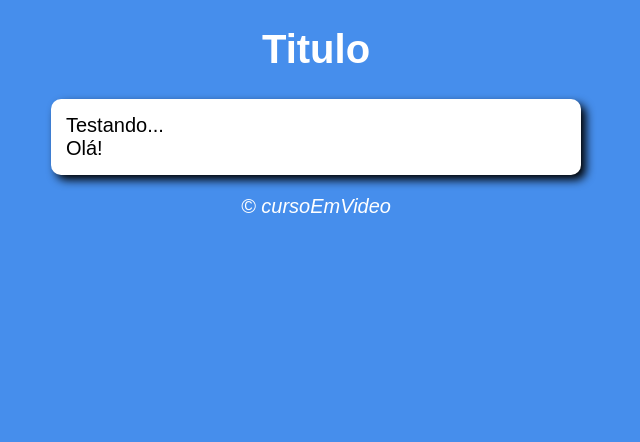
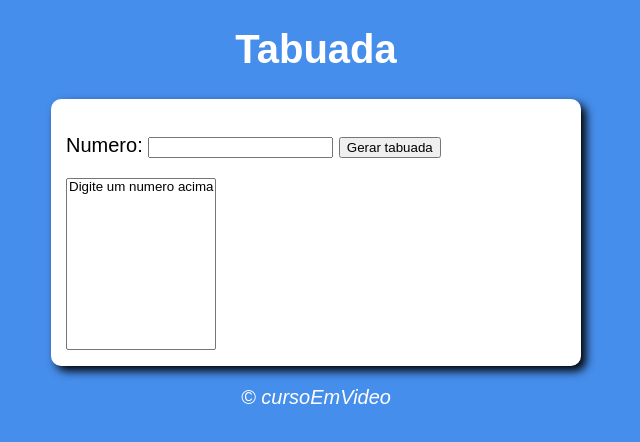
Before and after one commit to henriquedomanski/Curso-JavaScript-ECMS6, a plain HTML site: page aula14ex/ex017/modelo.html in a window 1280 px wide. Shown: the whole page, without its empty margins (324-964 px from the left). Drawn offline with Linux system fonts and the light colour scheme.

Commit message:
Aula 14 - ex017

```diff
--- a/aula14ex/ex017/modelo.html
+++ b/aula14ex/ex017/modelo.html
@@ -9,7 +9,7 @@
 </head>
 <body>
     <header>
-        <h1>Titulo</h1>
+        <h1>Tabuada</h1>
 
 
     </header>
@@ -17,14 +17,17 @@
     <section>
         <div>
 
-            Testando...
+            <p>Numero: <input type="number" name="num" id="txtn">
+            <input type="button" value="Gerar tabuada" onclick="tabuada()"></p>
 
 
         </div>
 
         <div>
 
-            Olá!
+            <select name="tabuada" id="seltab" size="10">
+            <option>Digite um numero acima</option>
+        </select>
 
 
         </div>
--- a/aula14ex/ex017/script.js
+++ b/aula14ex/ex017/script.js
@@ -1 +1,23 @@
-alert ('Ola')
+function tabuada() {
+    let num = document.getElementById('txtn')
+    let tab = document.getElementById('seltab')
+    if (num.value.length == 0) {
+        window.alert('Por favor digite um numero!')
+
+
+    } else {
+        let n = Number(num.value)
+        let c = 1
+        tab.innerHTML = ''
+
+        while (c <= 10){
+            let item = document.createElement ('option')
+            item.text = `${n} x ${c} = ${n*c}`
+            item.value = `tab${c}`
+            tab.appendChild(item)
+            c++
+        }
+
+    }
+
+}
```
